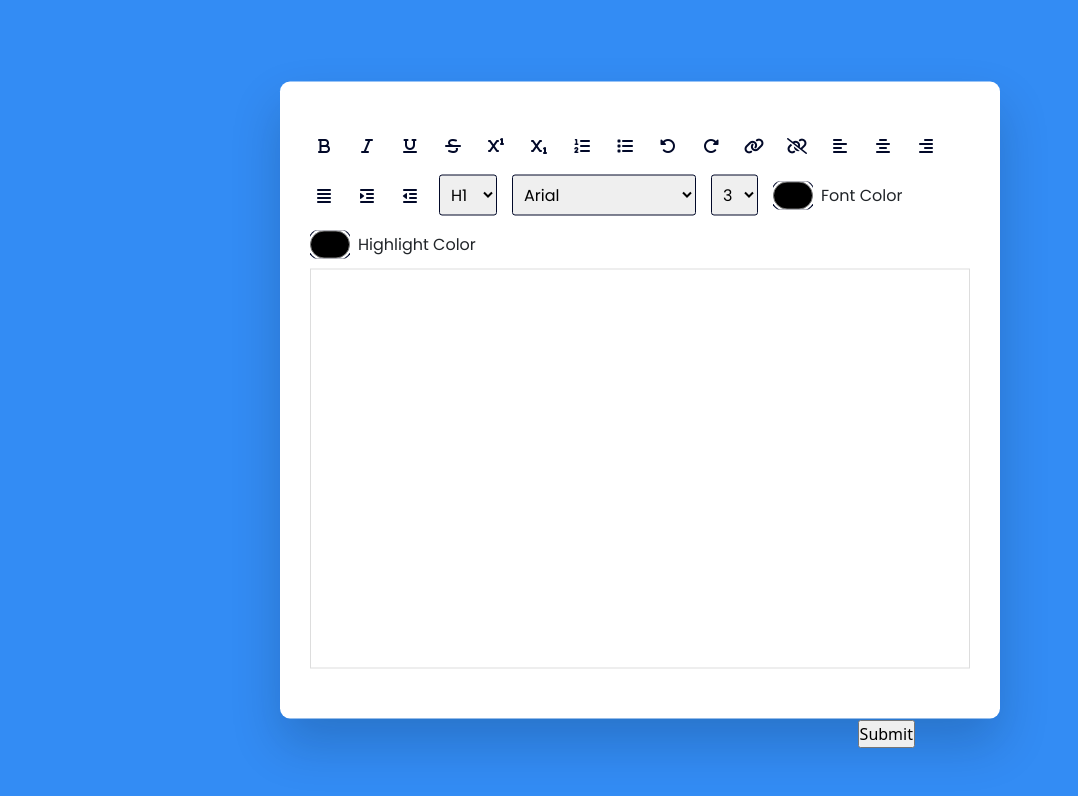
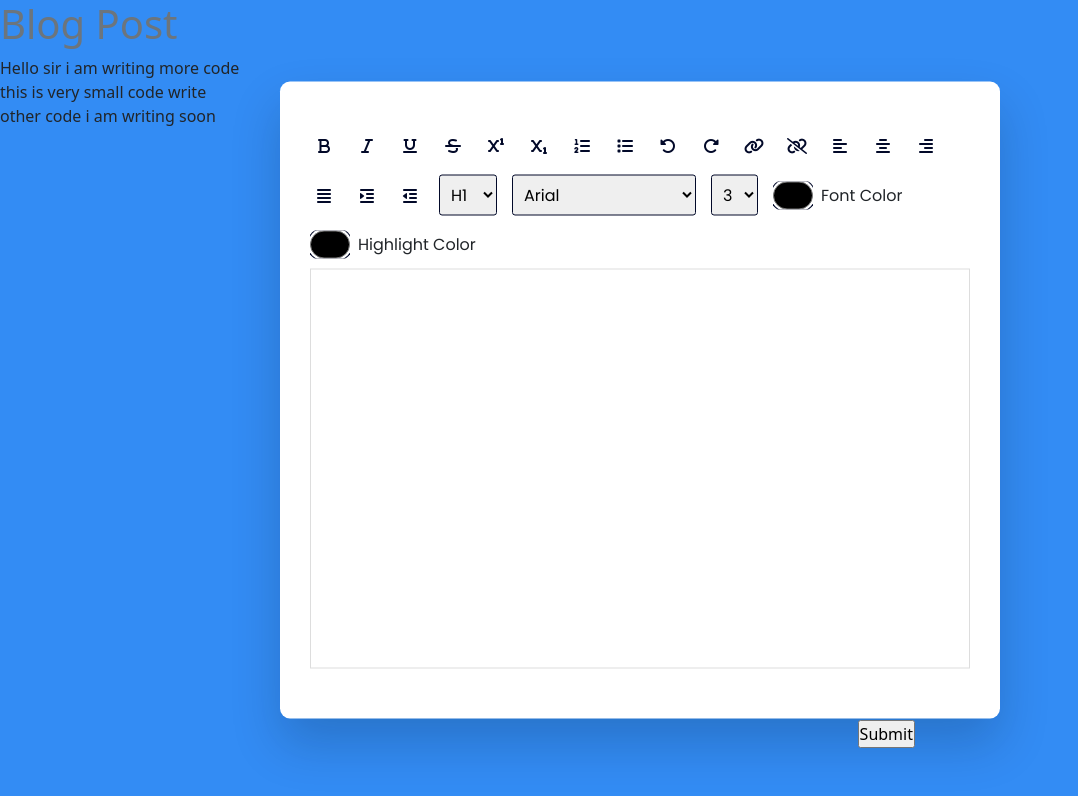
Before and after one commit to Alirazaramejo/rich-text, a plain HTML site: page index.html in a window 1280 px wide. Shown: the whole page, without its empty margins (0-1078 px from the left). Drawn offline with nearby package versions, Linux system fonts and the light colour scheme.

Commit message:
Update index.html

```diff
--- a/index.html
+++ b/index.html
@@ -18,6 +18,14 @@
     <link rel="stylesheet" href="style.css" />
   </head>
   <body>
+      <div class="head">
+      <h1 class="text-secondary">
+        Blog Post
+      </h1>
+      <p id="para">
+        Hello sir i am writing more code <br> this is very small code write <br>other code i am writing soon
+      </p>
+    </div>
     <div class="container">
       <div class="options">
         <!-- Text Format -->
```
